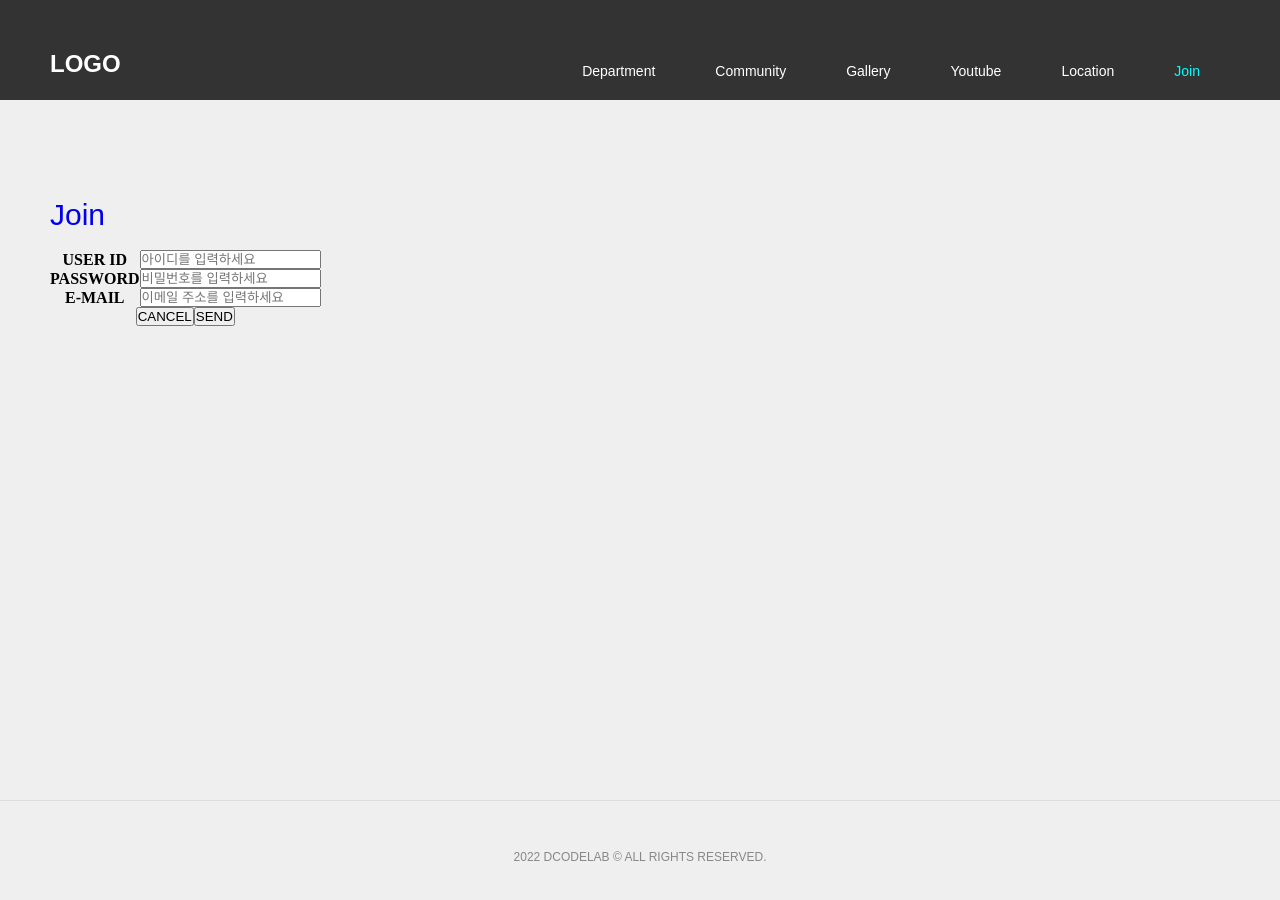
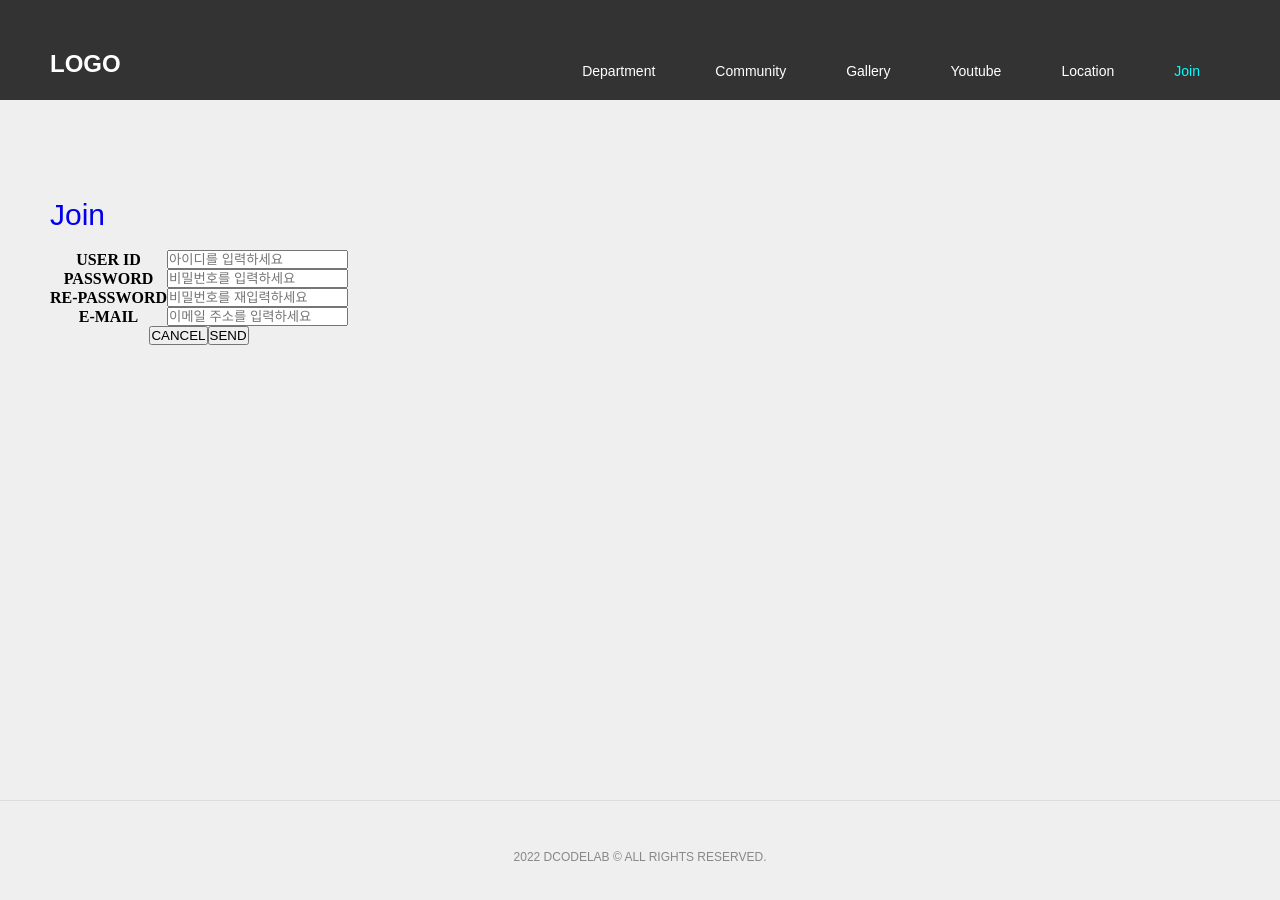
Before and after one commit to dcodelabTutor/react_dcodelab, a React (Create React App) app: page /#/join in a window 1280 px wide. Shown: the top 900 px of the page. Built offline with nearby package versions, Linux system fonts and the light colour scheme.

Commit message:
input요소 다음에 에러 객체 생성시 에러문구 출력

```diff
--- a/src/components/sub/Join.js
+++ b/src/components/sub/Join.js
@@ -4,6 +4,7 @@ function Join(){
   const initVal={
     userid : '',
     pwd1 : '',
+    pwd2 : '',
     email: ''
   }
   const [val, setVal] = useState(initVal);
@@ -36,8 +37,16 @@ function Join(){
     if( !val.email || val.email.length <8 || !/@/.test(val.email) ){
       errs.email='이메일주소를 8글자 이상입력';
     }
+    if( val.pwd1 !== val.pwd2 ){
+      errs.pwd2='두개의 비밀번호를 동일하게 입력';
+    }
     return errs;
   }
+
+  //미션1- pwd2 input요소 추가후  pwd1이랑, pwd2의 값이 같아야지 인증 통과
+  //미션2- textarea도 인증항목에 포함
+  //미션3- 인풋아래쪽에 span태그로 에러문구 출력
+
 
 
   useEffect(()=>{
@@ -76,6 +85,7 @@ function Join(){
                       value={val.userid}
                       onChange={handleChange}
                     />
+                    <span className='err'>{err.userid}</span>
                   </td>
                 </tr>
 
@@ -93,6 +103,25 @@ function Join(){
                       value={val.pwd1}
                       onChange={handleChange}
                     />
+                    <span className='err'>{err.pwd1}</span>
+                  </td>
+                </tr>
+
+                {/* re password */}
+                <tr>
+                  <th scope='row'>
+                    <label htmlFor="pwd2">RE-PASSWORD</label>
+                  </th>
+                  <td>
+                    <input
+                      type="password"
+                      id='pwd2'
+                      name='pwd2'
+                      placeholder='비밀번호를 재입력하세요'
+                      value={val.pwd2}
+                      onChange={handleChange}
+                    />
+                    <span className='err'>{err.pwd2}</span>
                   </td>
                 </tr>
 
@@ -110,6 +139,7 @@ function Join(){
                       value={val.email}
                       onChange={handleChange}
                     />
+                    <span className='err'>{err.email}</span>
                   </td>
                 </tr>
                 <tr>
--- a/src/css/style.css
+++ b/src/css/style.css
@@ -280,4 +280,9 @@ figure {
   cursor: pointer;
 }
 
+.join .inner .err {
+  font: 11px/1 "맑은 고딕";
+  color: hotpink;
+}
+
 /*# sourceMappingURL=style.css.map */
--- a/src/scss/sub/_join.scss
+++ b/src/scss/sub/_join.scss
@@ -1,5 +1,8 @@
 .join {
   .inner {
 
+    .err {
+      font: 11px/1 '맑은 고딕'; color: hotpink;
+    }
   }
 }
```
Also changed, not shown: 1 other file (tests, documents, lock files or other folders).
